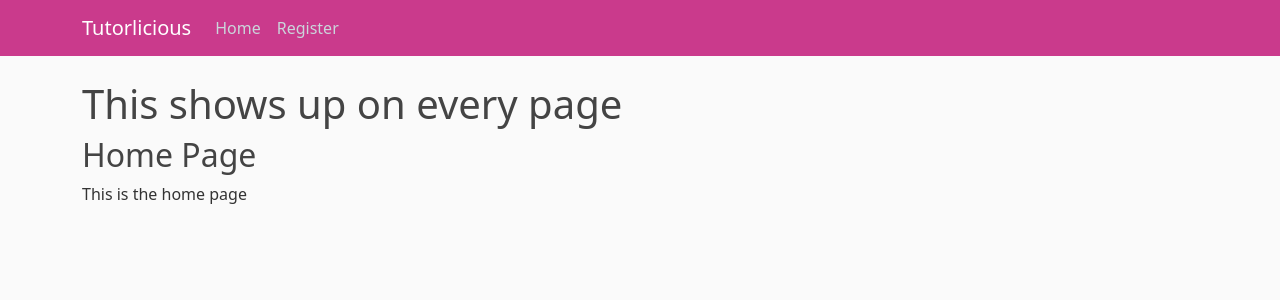
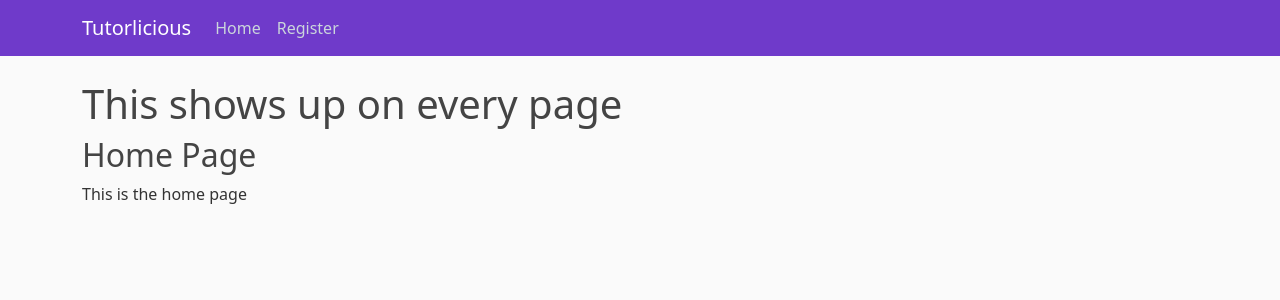
Before and after one commit to Panagris/codio_project, a Flask app: page / in a window 1280 px wide. Shown: the top 300 px of the page. Run offline with Flask 3, Linux system fonts and the light colour scheme.

Commit message:
small CSS change

```diff
--- a/static/main.css
+++ b/static/main.css
@@ -9,7 +9,7 @@ body {
   }
 
   .bg-steel {
-    background-color: #ca3a8c;
+    background-color: #6f3aca;
   }
 
   .site-header .navbar-nav .nav-link {
```
